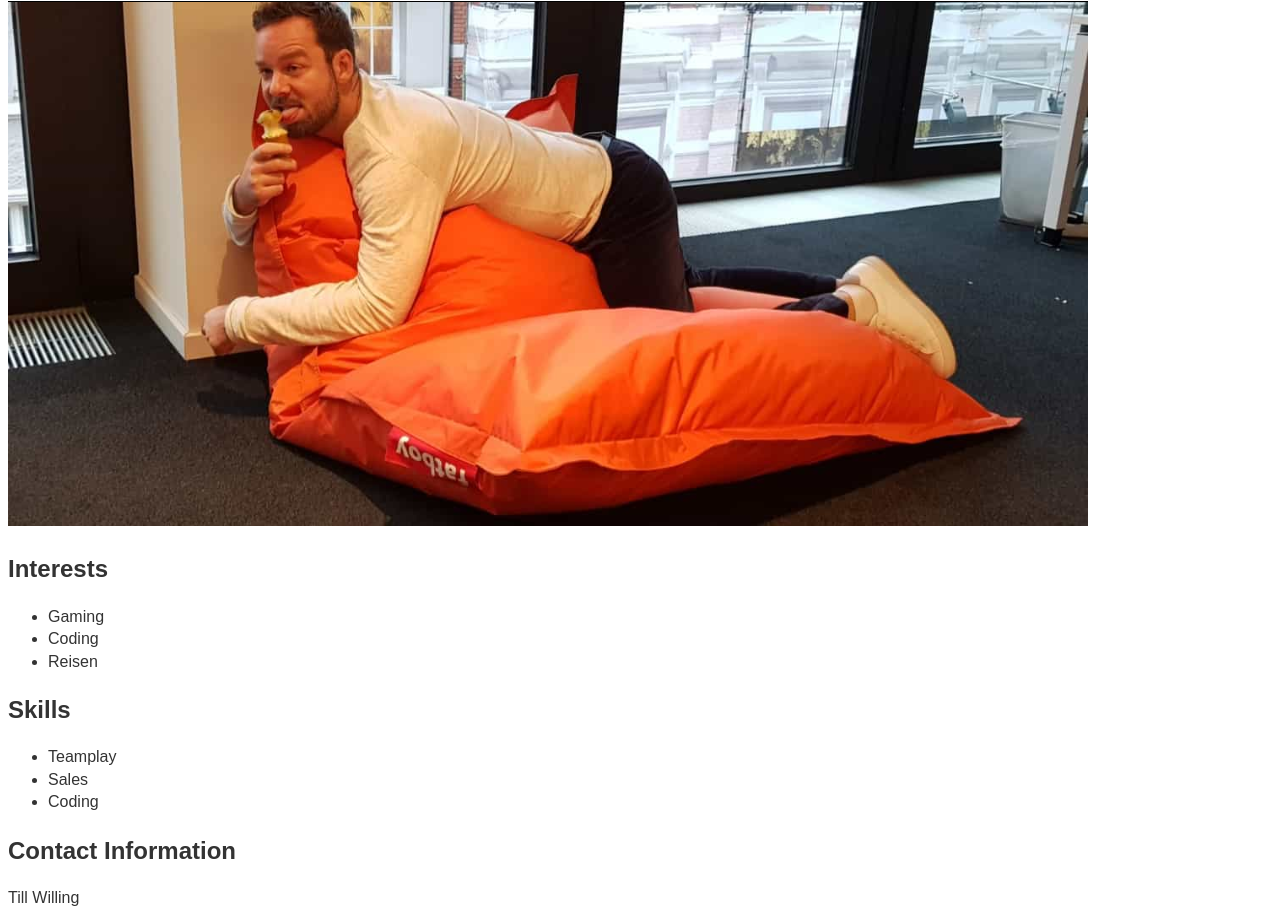
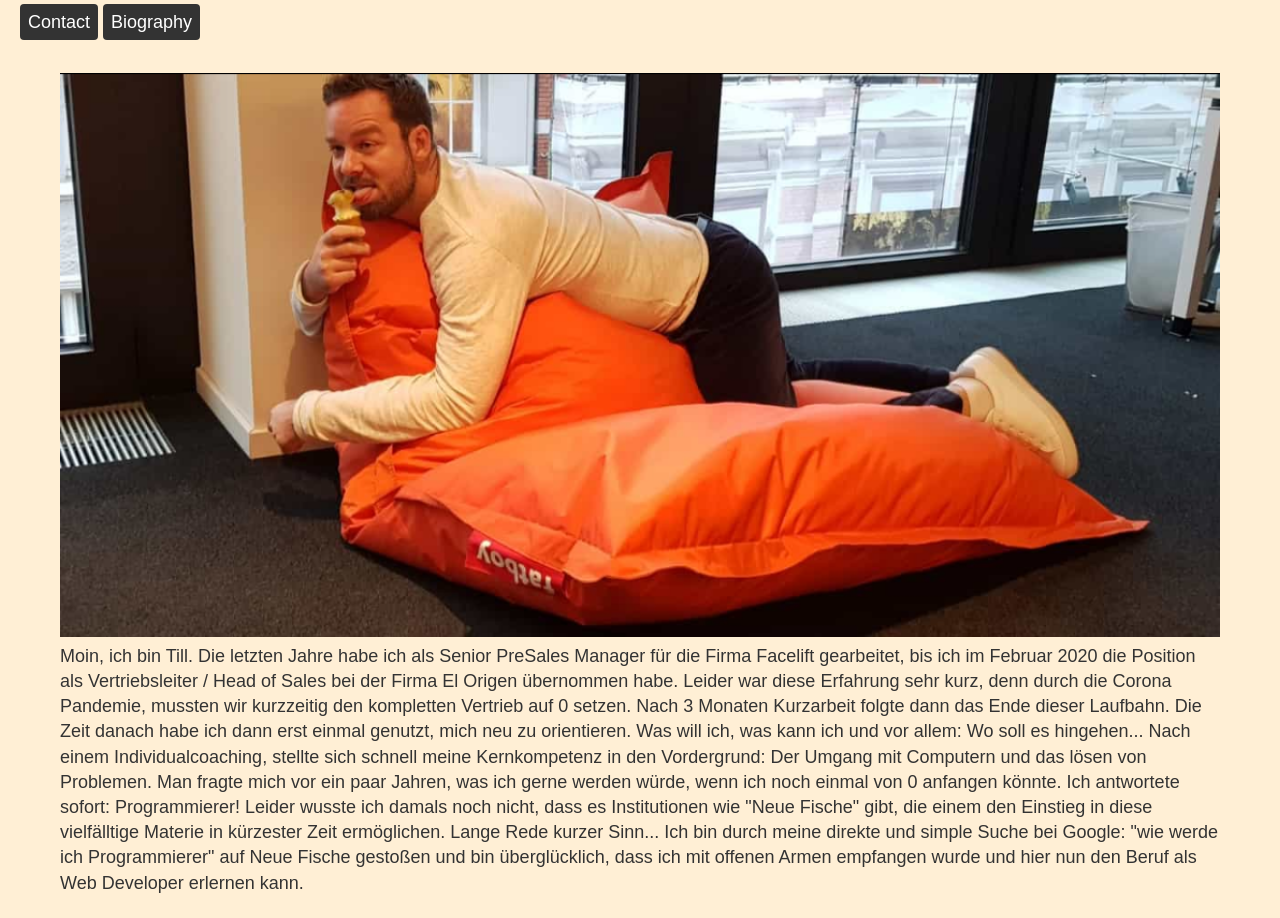
Before and after one commit to tillwilling/personal-website, a plain HTML site: page index.html in a window 1280 px wide. Shown: the part 109-1027 px from the top of the page. Drawn offline with Linux system fonts and the light colour scheme.

Commit message:
figcapture über mich text eingefügt

```diff
--- a/index.html
+++ b/index.html
@@ -6,24 +6,46 @@
     <meta name="viewport" content="width=device-width, initial-scale=1.0">
     <title>Tills Website</title>
     <link rel="stylesheet" href="styles.css" />
+    <link rel="preconnect" href="https://fonts.gstatic.com" />
+    <link
+      href="https://fonts.googleapis.com/css2?family=Playfair+Display&display=swap"
+      rel="stylesheet" />
 </head>
 <body>
-    <header id="backtotop">
-        <h1>Till's website</h1>
+    <header class="page-header">
+        <h1 id="backtotop">Till's website</h1>
         <nav>
-            <a href="#contact">Contact</a>
-            <a href="#biography">Biography</a>
+            <a class="button" href="#contact">Contact</a>
+            <a class="button" href="#biography">Biography</a>
         </nav>
-        <img src="./images/till-sitzsack.png" alt="Till">
+
+        <figure>
+            <img class="image-fluid" src="./images/till-sitzsack.png" alt="" style="padding-top: 20px;">
+            <figcaption>Moin, ich bin Till.
+                Die letzten Jahre habe ich als Senior PreSales Manager für die Firma Facelift gearbeitet,
+                bis ich im Februar 2020 die Position als Vertriebsleiter / Head of Sales bei der Firma El Origen übernommen habe.
+                Leider war diese Erfahrung sehr kurz, denn durch die Corona Pandemie, mussten wir kurzzeitig den kompletten Vertrieb
+                auf 0 setzen. Nach 3 Monaten Kurzarbeit folgte dann das Ende dieser Laufbahn.
+                Die Zeit danach habe ich dann erst einmal genutzt, mich neu zu orientieren. Was will ich, was kann ich und vor allem:
+                Wo soll es hingehen... Nach einem Individualcoaching, stellte sich schnell meine Kernkompetenz in den Vordergrund:
+                Der Umgang mit Computern und das lösen von Problemen. Man fragte mich vor ein paar Jahren, was ich gerne werden würde,
+                wenn ich noch einmal von 0 anfangen könnte. Ich antwortete sofort: Programmierer! Leider wusste ich damals noch nicht,
+                dass es Institutionen wie "Neue Fische" gibt, die einem den Einstieg in diese vielfälltige Materie in kürzester Zeit
+                ermöglichen. Lange Rede kurzer Sinn... Ich bin durch meine direkte und simple Suche bei Google: "wie werde ich Programmierer"
+                auf Neue Fische gestoßen und bin überglücklich, dass ich mit offenen Armen empfangen wurde und hier nun den Beruf als Web Developer
+                erlernen kann.
+            </figcaption>
+        </figure>
     </header>
-    <section class="interests">
+    <main class="page-main">
+     <section class="interests">
         <h2>Interests</h2>
 <ul>
     <li>Gaming</li>
     <li>Coding</li>
     <li>Reisen</li>
 </ul>
-</section>
+     </section>
 <section class="skills">
 <h2>Skills</h2>
 <ul>
@@ -59,5 +81,6 @@
     </section>
 
 </section>
+    </main>
 </body>
 </html>
--- a/styles.css
+++ b/styles.css
@@ -1,21 +1,41 @@
 * {
   box-sizing: border-box;
 }
-
 :root {
   --primary: hotpink;
   --black: #333;
+  --secondary: papayawhip;
 }
-
 body {
+  color: var(--black);
   font-family: sans-serif;
-  font-size: 112, 5%;
+  font-size: 112.5%;
   line-height: 1.4;
-  color: var(--black);
+  margin: 0;
 }
-
+a {
+  text-decoration: none;
+  border-bottom: 2px solid;
+}
 input,
 button,
 textarea {
   font-size: inherit;
 }
+.page-header {
+  padding: 20px;
+  background: var(--secondary);
+  margin-bottom: 40px;
+}
+.button {
+  background: var(--black);
+  color: white;
+  border-bottom: none;
+  padding: 8px;
+  margin: 0 0 10px 0;
+  border-radius: 4px;
+}
+.image-fluid {
+  width: 100%;
+  height: auto;
+}
```
